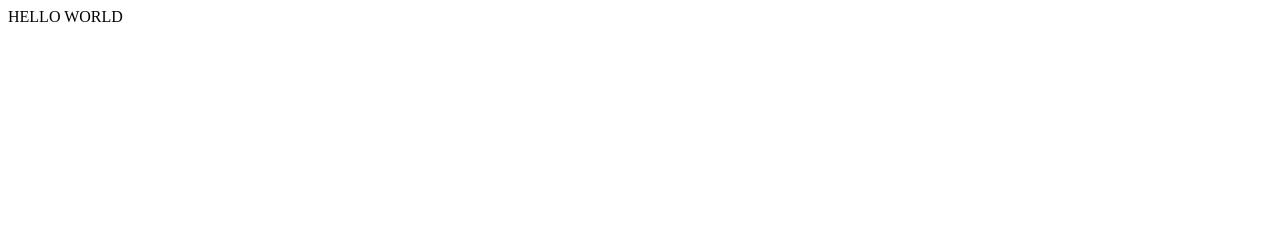
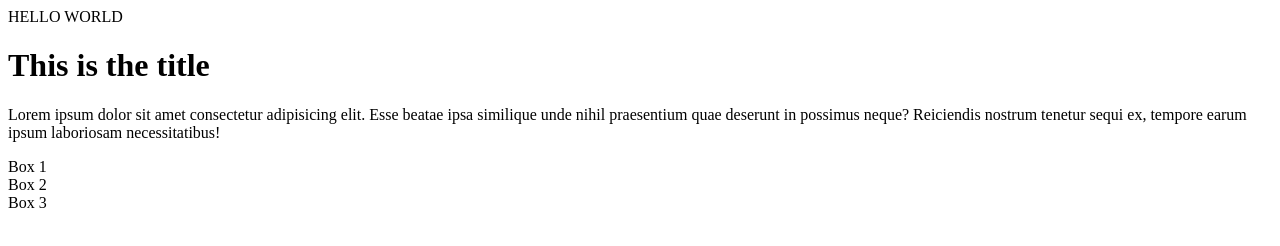
Before and after one commit to jkim-323/My-Website, a plain HTML site: page index.html in a window 1280 px wide. Drawn offline with Linux system fonts and the light colour scheme.

Commit message:
Update index.html

```diff
--- a/index.html
+++ b/index.html
@@ -1 +1,28 @@
 <div>HELLO WORLD</div>
+
+<!DOCTYPE html>
+
+<html>
+    <head>
+        <meta charset="utf-8">
+        <meta http-equiv="X-UA-Compatible" content="IE=edge">
+        <title>THIS IS THE TITLE OF MY SITE</title>
+        <meta name="description" content="width=device-width, initial-scale=1.0">
+        <meta name="viewport" content="width=device-width, initial-scale=1">
+        <link rel="stylesheet" href="style.css">
+    </head>
+    <body>
+
+        <h1> This is the title</h1>
+    <body>
+
+    </body>
+    <p>Lorem ipsum dolor sit amet consectetur adipisicing elit. Esse beatae ipsa similique unde nihil praesentium quae deserunt in possimus neque? Reiciendis nostrum tenetur sequi ex, tempore earum ipsum laboriosam necessitatibus!
+
+    </p>
+    <div class="child"> Box 1 </div>
+    <div class="child"> Box 2 </div>
+    <div class="child"> Box 3 </div>
+
+    </body>
+</html>
```
